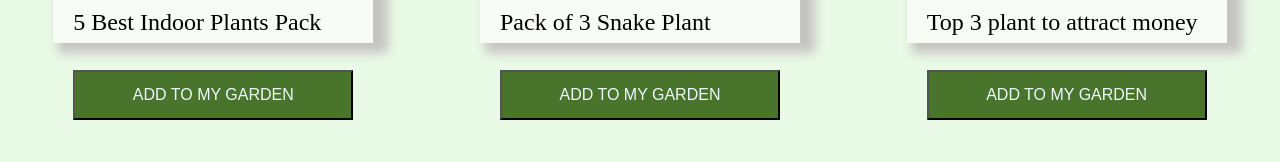
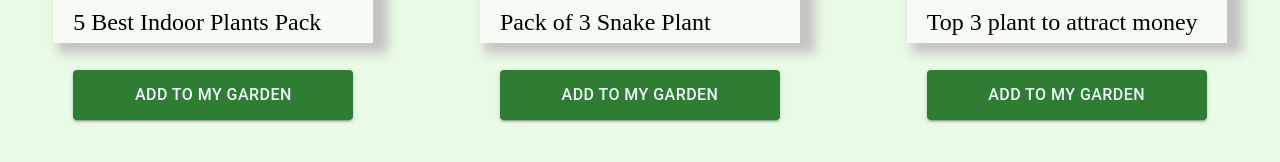
Before and after one commit to kushwahaPrashant24/Plantopiaaa, a React (Create React App) app in the folder plantopia-front/: page / in a window 1280 px wide. Shown: the part 1118-1280 px from the top of the page. Built offline with nearby package versions, Linux system fonts and the light colour scheme.

Commit message:
added button and styling

```diff
--- a/plantopia-front/src/Content/card.jsx
+++ b/plantopia-front/src/Content/card.jsx
@@ -1,6 +1,6 @@
 import React from "react";
 import './content.css';
-import CurrencyRupeeIcon from '@mui/icons-material/CurrencyRupee';
+import Button from "@mui/material/Button";
 
 function Cards(props){
 
@@ -16,7 +16,11 @@ function Cards(props){
        <p id="price">{props.price}</p>
        <p id="About">{props.About}</p>
        <p>{props.Rating}</p>
-       <button onClick={HandleClick} id="button-card">{props.button}</button>
+       <Button onClick={HandleClick} id="button-card" variant="contained" color="success">
+       {props.button}
+    </Button>
+
+
         </div>
         </div>
     </div>
--- a/plantopia-front/src/Content/content.css
+++ b/plantopia-front/src/Content/content.css
@@ -73,7 +73,6 @@
     margin-bottom: 90px;
     height: 50px;
     width: 280px;
-    background-color: rgba(72, 116, 44, 1);
     color: aliceblue;
     font-size: 1rem;
     margin-top: -30px;
```
